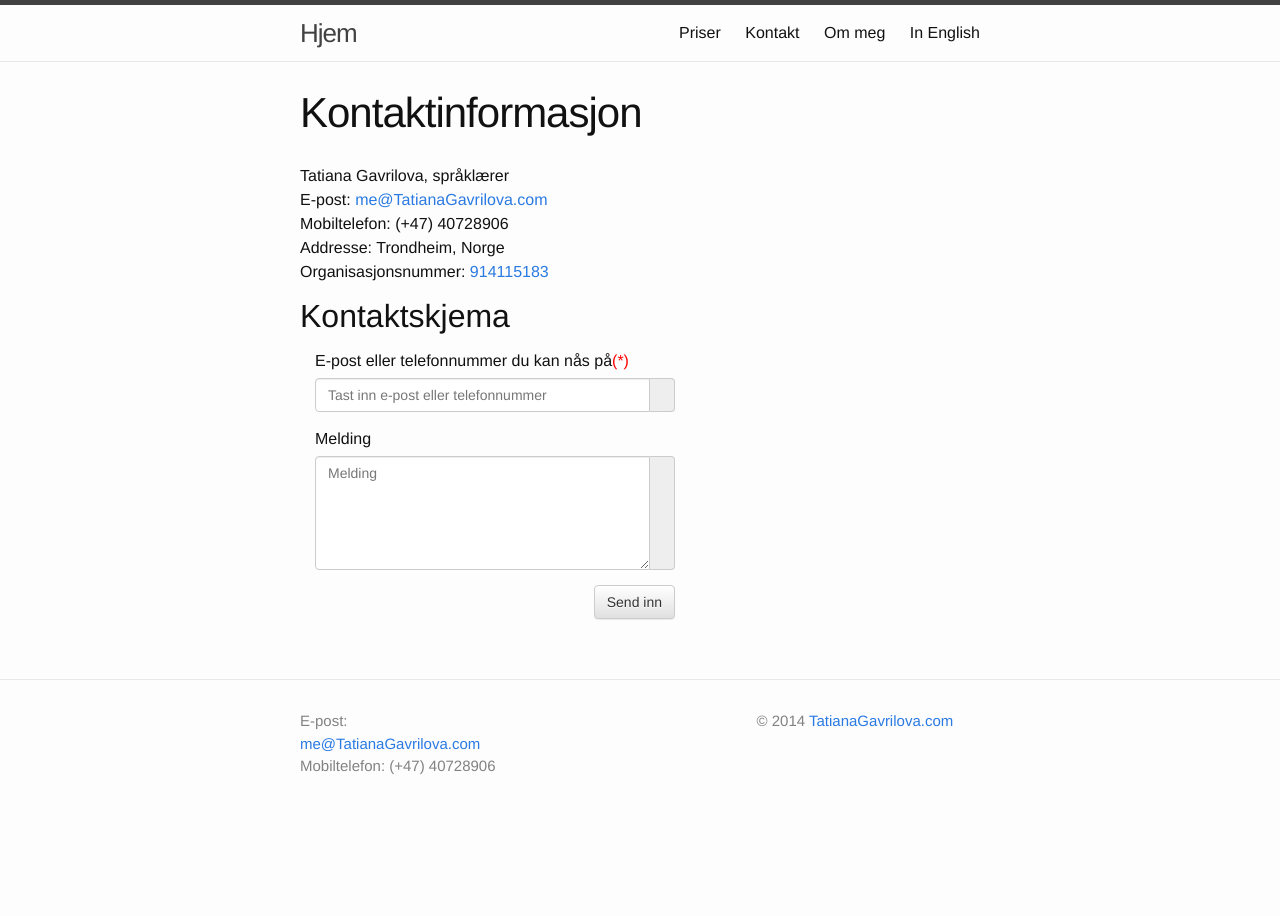
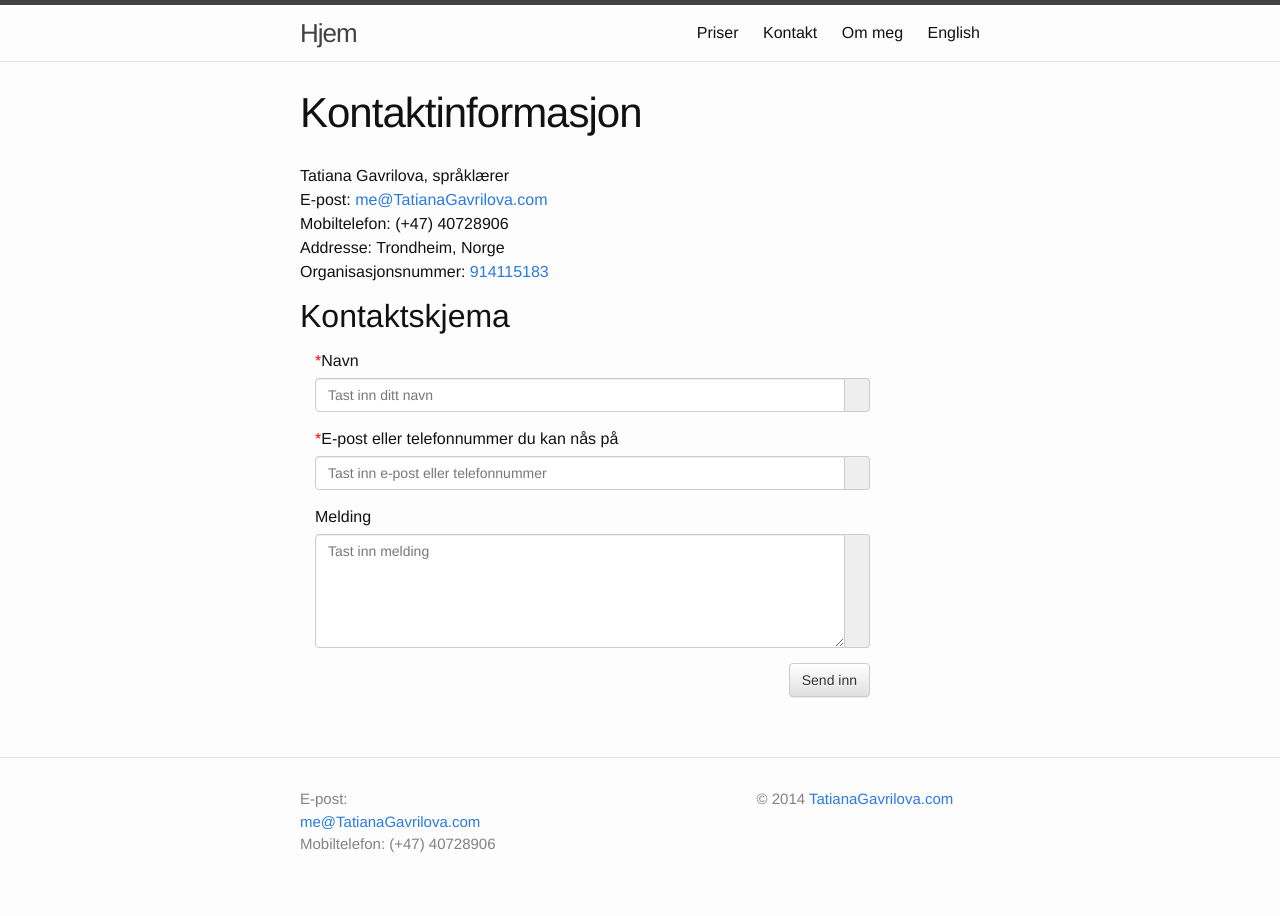
Before and after one commit to TatianaGavrilova/tatianagavrilova.github.io, a Jekyll site: the page built from 01-contacts.md, in a window 1280 px wide. Built offline with Jekyll 4.4.1, drawn with Linux system fonts in a browser that asks for light colours.

```diff
--- a/01-contacts.md
+++ b/01-contacts.md
@@ -3,44 +3,17 @@ layout: page
 title: Kontakt
 permalink: /contacts/
 long_title: Kontaktinformasjon
+email_label: E-post
+phone_label: Mobiltelefon
+address_label: Addresse
+orgnumber_label: Organisasjonsnummer
+form_label: Kontaktskjema
+name_label: Navn
+name_placeholder: Tast inn ditt navn
+contact_label: "E-post eller telefonnummer du kan nås på"
+contact_placeholder: Tast inn e-post eller telefonnummer
+message_label: Melding
+message_placeholder: Tast inn melding
+submit_label: Send inn
 ---
-<div class="container">
-<div class="row">
-  <ul class="contact-list">
-    <li>{{ site.description }}</li>
-    <li>E-post: <a href="mailto:{{ site.email }}">{{ site.email }}</a></li>
-    <li>Mobiltelefon: {{ site.phone }}</li>
-    <li>Addresse: {{ site.address }}</li>
-    <li>Organisasjonsnummer: <a href="http://w2.brreg.no/enhet/sok/detalj.jsp?orgnr={{ site.orgnumber }}">{{ site.orgnumber }}</a></li>
-  </ul>
-</div>
-</div>
-
-## Kontaktskjema
-
-<div class="container">
-  <div class="row">
-    <form role="form" action="https://docs.google.com/forms/d/1KN1BQ1HWdrGHOZ0njf2K3WXvjQWT8EyiQwBKqHcTz6Q/formResponse?embedded=true" method="POST" target="_self" onsubmit="">
-    <div class="col-lg-4">
-      <div class="form-group required">
-        <label for="InputName" class="control-label">E-post eller telefonnummer du kan nås på</label>
-        <div class="input-group">
-          <input type="text" class="form-control" name="entry.203897919" id="InputName" placeholder="Tast inn e-post eller telefonnummer" required>
-          <span class="input-group-addon"></span></div>
-      </div>
-      <div class="form-group">
-        <label for="InputMessage" class="control-label">Melding</label>
-        <div class="input-group">
-          <textarea name="entry.1247437116" id="InputMessage" class="form-control" rows="5" placeholder="Melding"></textarea>
-          <span class="input-group-addon"></span></div>
-      </div>
-      <input type="submit" name="submit" id="submit" value="Send inn" class="btn btn-default pull-right">
-
-        <input type="hidden" name="draftResponse"
-            value="[,,&quot;7629806278334928560&quot;]">
-        <input type="hidden" name="pageHistory" value="0">
-        <input type="hidden" name="fbzx" value="7629806278334928560">
-      </div>
-    </form>
-  </div>
-</div>
+{% include contacts.md %}
--- a/_config.yml
+++ b/_config.yml
@@ -8,6 +8,12 @@ orgnumber: 914115183
 baseurl: ""
 name: TatianaGavrilova.com
 url: "http://TatianaGavrilova.com"
+i18n-lang-name: Norsk
+i18n-menu-home: Hjem
+i18n:
+  en:
+    name: English
+    home: Home
 
 # Build settings
 markdown: kramdown
--- /dev/null
+++ b/_includes/contacts.md
@@ -0,0 +1,48 @@
+<div class="container">
+<div class="row">
+  <ul class="contact-list">
+    <li>{{ site.description }}</li>
+    <li>{{ page.email_label }}:
+        <a href="mailto:{{ site.email }}">{{ site.email }}</a></li>
+    <li>{{ page.phone_label }}: {{ site.phone }}</li>
+    <li>{{ page.address_label }}: {{ site.address }}</li>
+    <li>{{ page.orgnumber_label }}: <a href="http://w2.brreg.no/enhet/sok/detalj.jsp?orgnr={{ site.orgnumber }}">{{ site.orgnumber }}</a></li>
+  </ul>
+</div>
+</div>
+
+## {{page.form_label}}
+
+<div class="container">
+  <div class="row">
+    <form role="form" action="https://docs.google.com/forms/d/1KN1BQ1HWdrGHOZ0njf2K3WXvjQWT8EyiQwBKqHcTz6Q/formResponse?embedded=true" method="POST" target="_self" onsubmit="">
+    <div class="col-xs-8 col-md-6">
+        <div class="form-group required">
+        <label for="InputName" class="control-label">{{ page.name_label }}</label>
+        <div class="input-group">
+          <input type="text" class="form-control" name="entry.1007638093" id="InputName" placeholder="{{ page.name_placeholder}}" required>
+          <span class="input-group-addon"></span></div>
+      </div>
+      <div class="form-group required">
+        <label for="InputName" class="control-label">{{ page.contact_label }}</label>
+        <div class="input-group">
+          <input type="text" class="form-control" name="entry.203897919" id="InputName" placeholder="{{ page.contact_placeholder}}" required>
+          <span class="input-group-addon"></span></div>
+      </div>
+      <div class="form-group">
+        <label for="InputMessage" class="control-label">{{ page.message_label }}</label>
+        <div class="input-group">
+          <textarea name="entry.1247437116" id="InputMessage" class="form-control" rows="5" placeholder="{{ page.message_placeholder }}"></textarea>
+          <span class="input-group-addon"></span></div>
+      </div>
+      <input type="submit" name="submit" id="submit"
+          value="{{ page.submit_label}} " class="btn btn-default pull-right">
+
+        <input type="hidden" name="draftResponse"
+            value="[,,&quot;7629806278334928560&quot;]">
+        <input type="hidden" name="pageHistory" value="0">
+        <input type="hidden" name="fbzx" value="7629806278334928560">
+      </div>
+    </form>
+  </div>
+</div>
--- a/_includes/header.html
+++ b/_includes/header.html
@@ -1,8 +1,11 @@
 <header class="site-header">
-
   <div class="wrapper">
-
-    <a class="site-title" href="{{ site.baseurl }}/">Hjem</a>
+    {% if page.lang %}
+      <a class="site-title" href="{{ site.baseurl }}/{{ page.lang }}">
+        {{site.i18n[page.lang].home}}</a>
+    {% else %}
+      <a class="site-title" href="{{ site.baseurl }}/">{{site.i18n-menu-home}}</a>
+    {% endif %}
 
     <nav class="site-nav">
       <a href="#" class="menu-icon">
@@ -14,11 +17,22 @@
       </a>
 
       <div class="trigger">
-        {% for page in site.pages %}
-          {% if page.title %}
-          <a class="page-link" href="{{ page.url | prepend: site.baseurl }}">{{ page.title }}</a>
+        {% for pp in site.pages %}
+          {% if pp.title %}
+            {% if page.lang == pp.lang %}
+              <a class="page-link" href="{{ pp.url | prepend: site.baseurl }}">{{ pp.title }}</a>
+            {% endif %}
           {% endif %}
         {% endfor %}
+        {% if page.lang %}
+          <a class="page-link" href="/{{ site.baseurl }}">
+            {{site.i18n-lang-name}}</a>
+        {% else %}
+          {% for lang in site.i18n %}
+            <a class="page-link" href="{{ site.baseurl }}/{{ lang[0] }}">
+              {{ lang[1].name }}</a>
+          {% endfor %}
+        {% endif %}
       </div>
     </nav>
 
--- a/css/main.scss
+++ b/css/main.scss
@@ -48,8 +48,8 @@ $on-laptop:        800px;
         "syntax-highlighting"
 ;
 
-.form-group.required .control-label:after {
-   content:"(*)";
+.form-group.required .control-label:before {
+   content:"*";
    color:red;
 }
 
```
Also changed, not shown: en/00-prices.md (added, +18 -0 lines), en/01-contacts.md (added, +20 -0 lines), en/02-about.md (added, +15 -0 lines), en/index.md (renamed from 50-english.md, +5 -3 lines).
